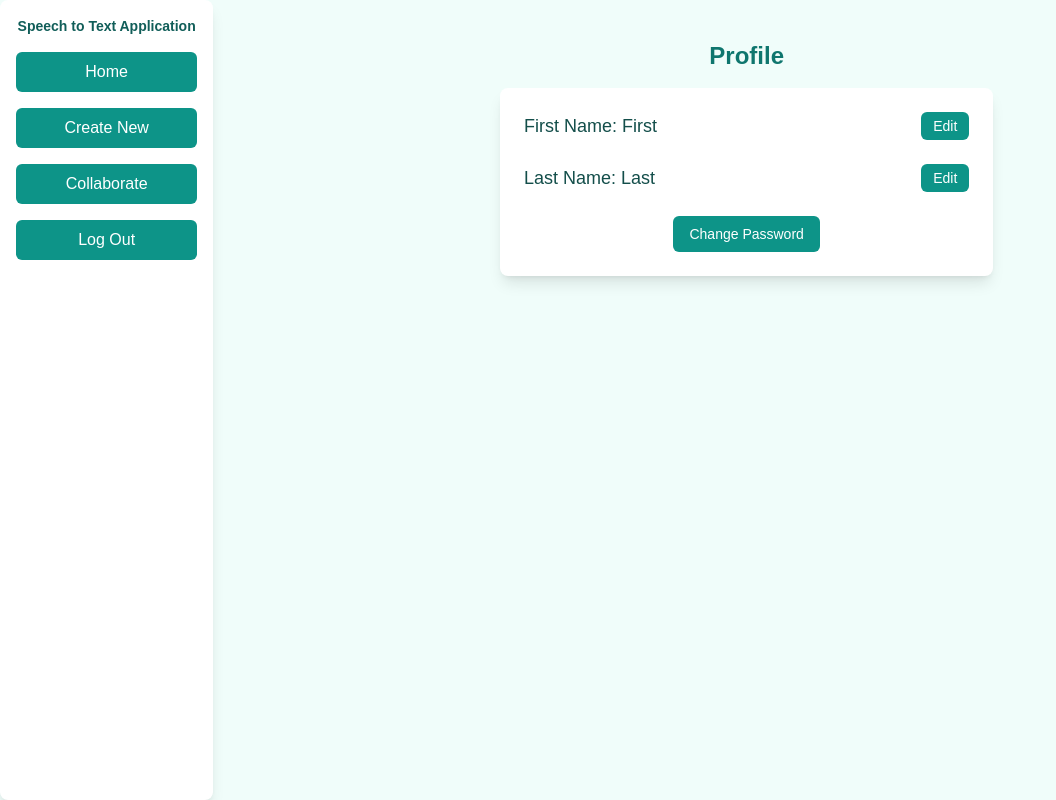
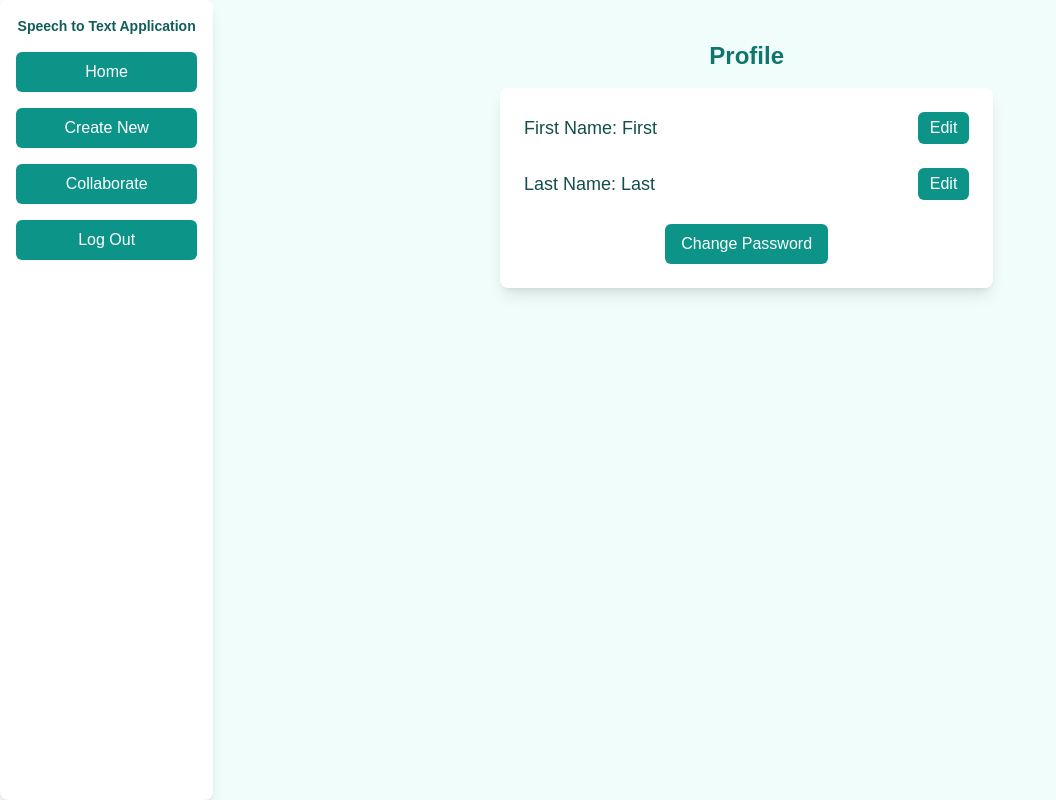
Before and after one commit to aB2318K/Speech-to-Text-Application, a Next.js app in the folder speech-to-text/: page /profile in a window 1280 px wide. Shown: the whole page, without its empty margins (0-1056 px from the left). Built offline with nearby package versions, Linux system fonts and the light colour scheme.

Commit message:
Profile button text size enlarged

```diff
--- a/speech-to-text/app/profile/page.tsx
+++ b/speech-to-text/app/profile/page.tsx
@@ -262,7 +262,7 @@ export default function Profile() {
                             <button onClick={() => {
                                 setTempFirstName(firstName); // Initialize temp with current value
                                 setFirstNameModalOpened(true);
-                            }} className="edit_first_name text-sm py-1 px-3 bg-teal-600 text-white rounded-md hover:bg-teal-700 focus:outline-none focus:ring-2 focus:ring-teal-500">
+                            }} className="edit_first_name py-1 px-3 bg-teal-600 text-white rounded-md hover:bg-teal-700 focus:outline-none focus:ring-2 focus:ring-teal-500">
                                 Edit
                             </button>
                         </li>
@@ -271,12 +271,12 @@ export default function Profile() {
                             <button onClick={() => {
                                 setTempLastName(lastName); // Initialize temp with current value
                                 setLastNameModalOpened(true);
-                            }} className="edit_last_name text-sm py-1 px-3 bg-teal-600 text-white rounded-md hover:bg-teal-700 focus:outline-none focus:ring-2 focus:ring-teal-500">
+                            }} className="edit_last_name  py-1 px-3 bg-teal-600 text-white rounded-md hover:bg-teal-700 focus:outline-none focus:ring-2 focus:ring-teal-500">
                                 Edit
                             </button>
                         </li>
                         <li className="flex justify-center">
-                            <button onClick={() => setPasswordModalOpened(true)} className="text-sm py-2 px-4 bg-teal-600 text-white rounded-md hover:bg-teal-700 focus:outline-none focus:ring-2 focus:ring-teal-500">
+                            <button onClick={() => setPasswordModalOpened(true)} className="py-2 px-4 bg-teal-600 text-white rounded-md hover:bg-teal-700 focus:outline-none focus:ring-2 focus:ring-teal-500">
                                 Change Password
                             </button>
                         </li>
```
